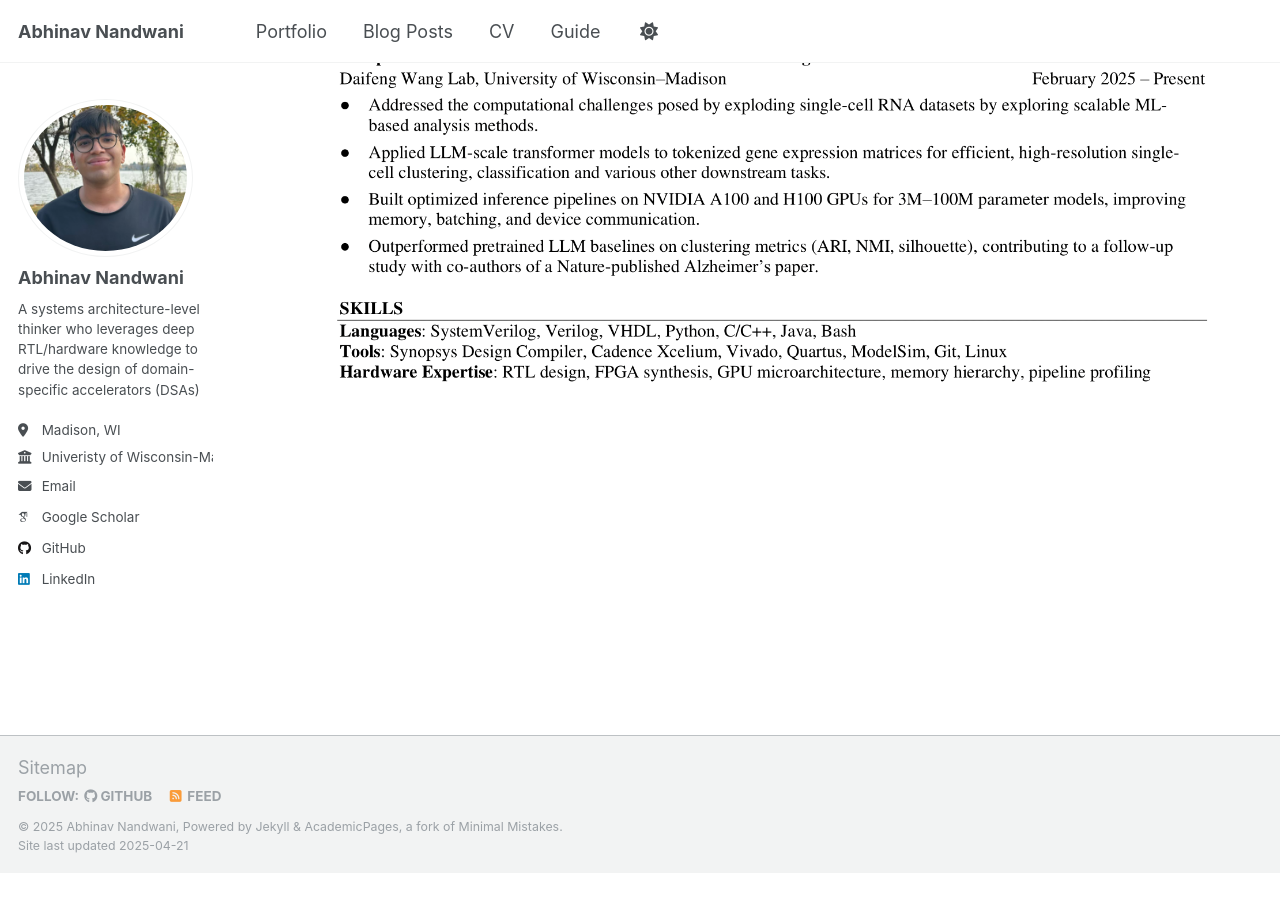
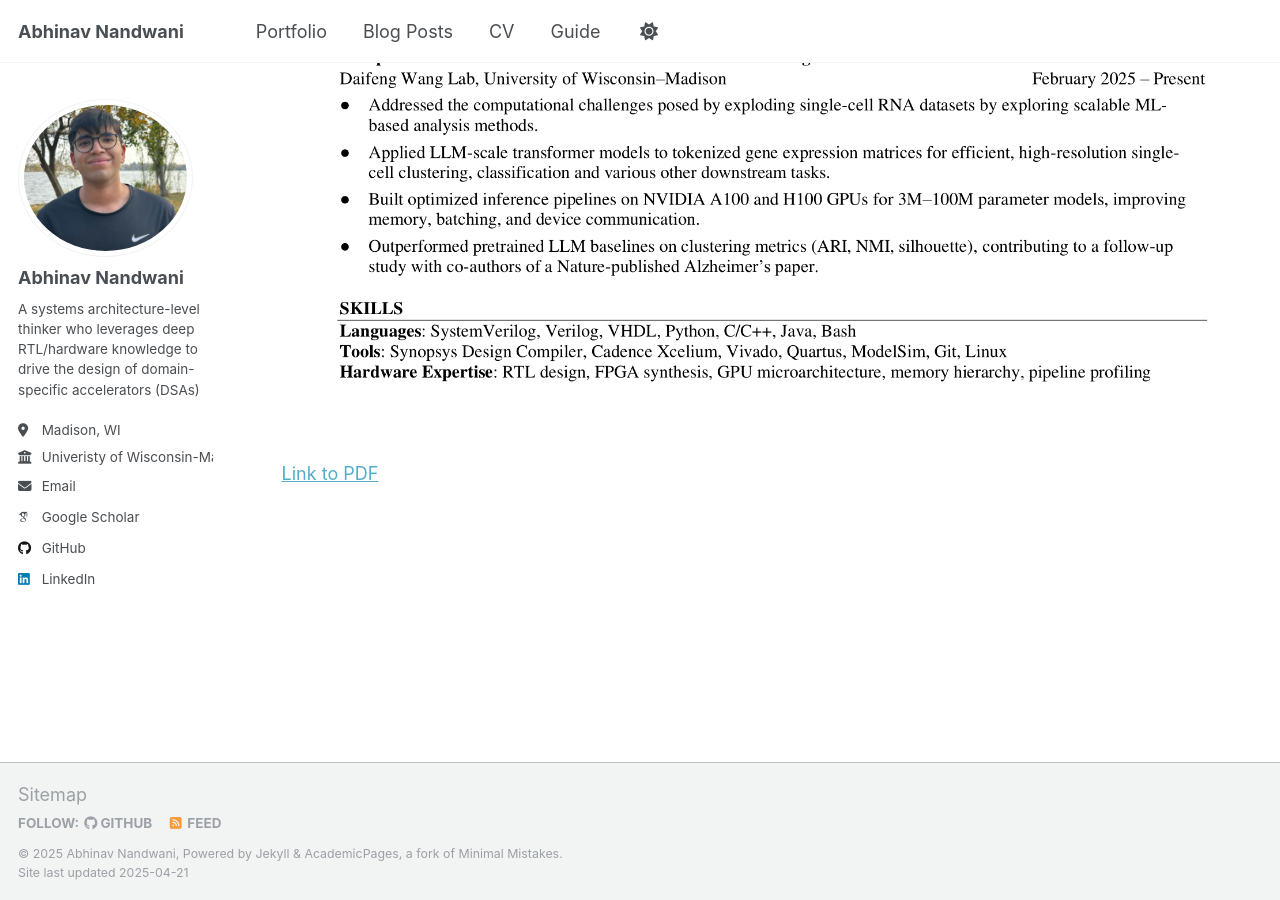
Before and after one commit to abhinavnandwani/abhinavnandwani.github.io, a Jekyll site: the page built from _pages/cv.md, in a window 1280 px wide and 900 px high, scrolled down 954 px. Built offline with Jekyll 4.4.1, drawn with Linux system fonts in a browser that asks for light colours; some web fonts are replaced; before the commit the page ends 1827 px from its top, so only the background shows below that.

Commit message:
Update cv.md

```diff
--- a/_pages/cv.md
+++ b/_pages/cv.md
@@ -10,3 +10,4 @@ redirect_from:
 {% include base_path %}
 
 <img src='/files/Resume-v2-RTL-1.png'>
+[Link to PDF](https://github.com/abhinavnandwani/abhinavnandwani.github.io/commits/master/files/Resume-v2-RTL.pdf)
```
